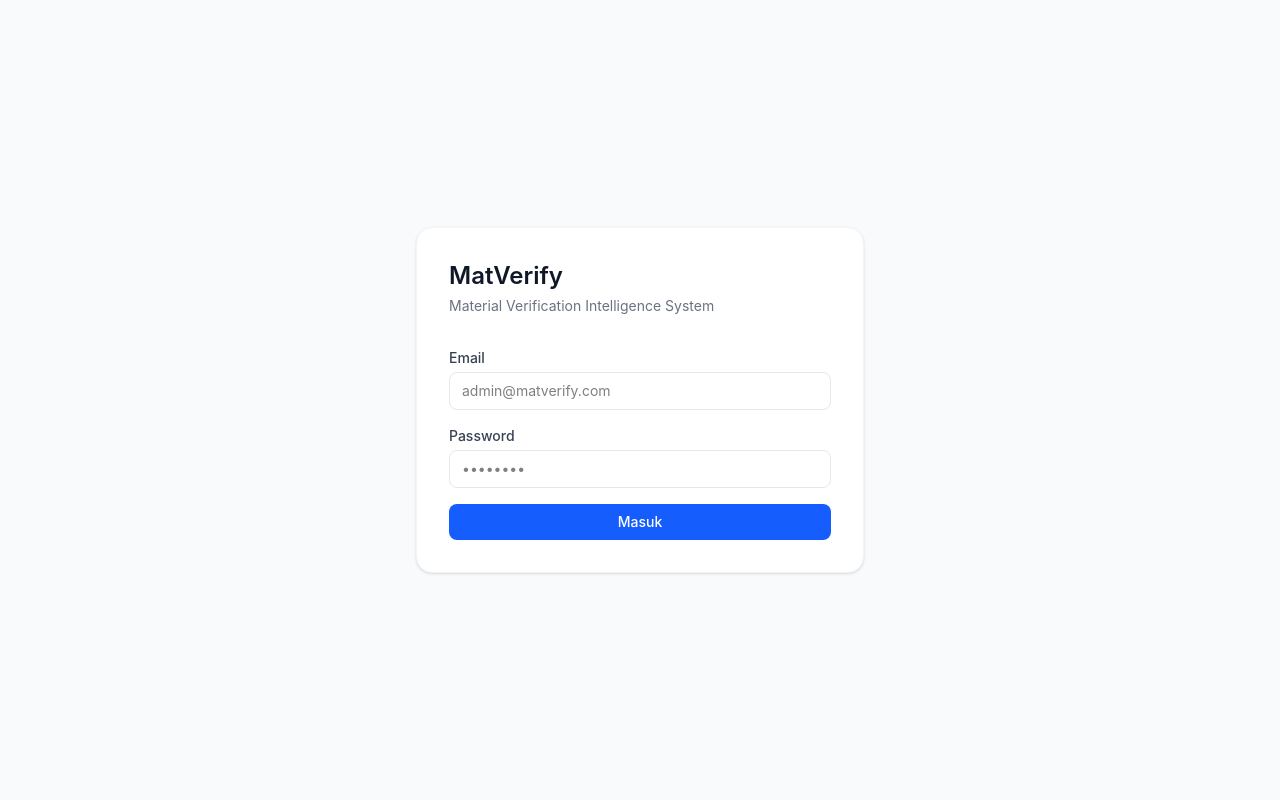
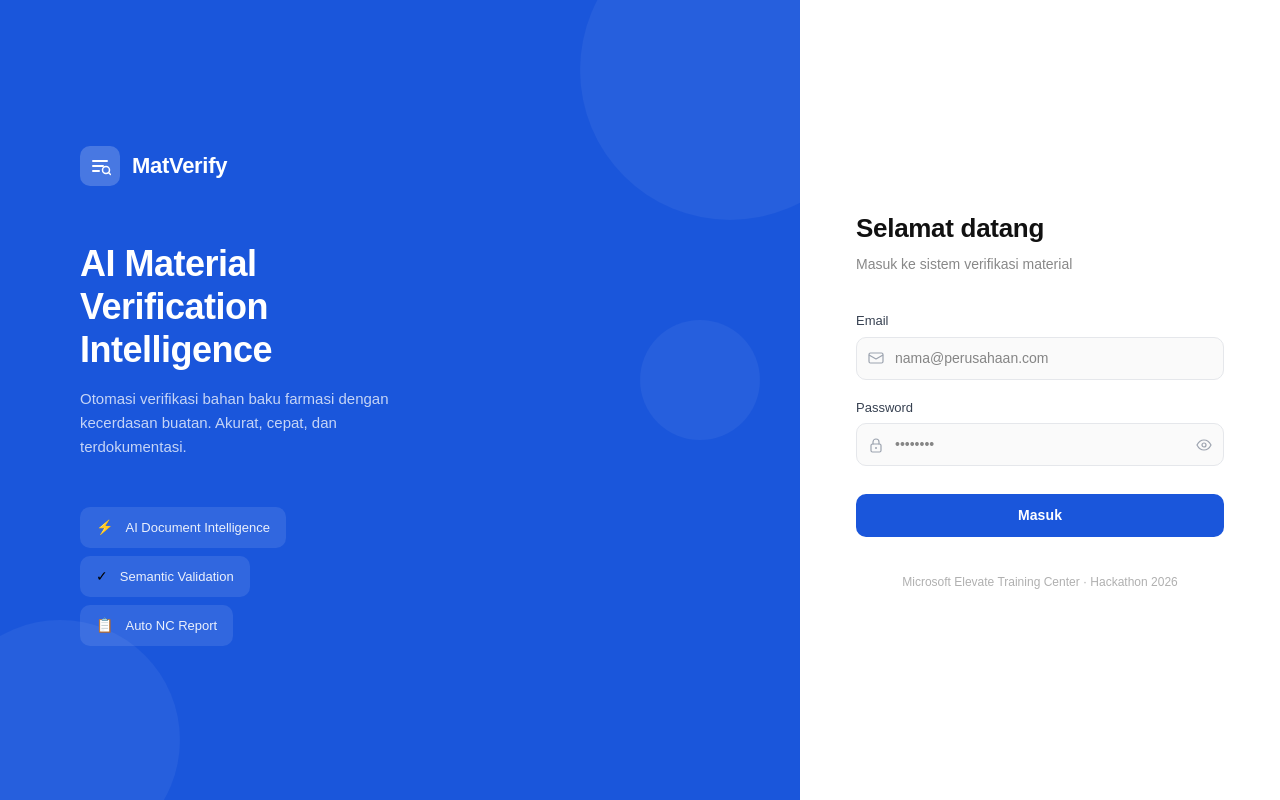
Before and after one commit to ahmadhrr22-collab/matverify, a React (Vite) app in the folder frontend/: page /login in a window 1280 px wide. Built offline with nearby package versions, Linux system fonts and the light colour scheme.

Commit message:
polish login page - professional two-panel layout

```diff
--- a/frontend/src/pages/Login.tsx
+++ b/frontend/src/pages/Login.tsx
@@ -2,71 +2,258 @@ import { useState } from 'react'
 import { useNavigate } from 'react-router-dom'
 import api from '../services/api'
 import { useAuthStore } from '../stores/authStore'
+import { toast } from '../components/Toast'
 
 export default function Login() {
   const [email, setEmail] = useState('')
   const [password, setPassword] = useState('')
-  const [error, setError] = useState('')
   const [loading, setLoading] = useState(false)
+  const [showPassword, setShowPassword] = useState(false)
   const { login } = useAuthStore()
   const navigate = useNavigate()
 
   const handleSubmit = async (e: React.FormEvent) => {
     e.preventDefault()
     setLoading(true)
-    setError('')
     try {
       const res = await api.post('/auth/login', { email, password })
       login(res.data.token, res.data.user)
       navigate('/dashboard')
     } catch {
-      setError('Email atau password salah')
+      toast.error('Login gagal', 'Email atau password tidak sesuai')
     } finally {
       setLoading(false)
     }
   }
 
   return (
-    <div className="min-h-screen bg-gray-50 flex items-center justify-center">
-      <div className="bg-white rounded-2xl shadow-sm border border-gray-100 p-8 w-full max-w-md">
-        <div className="mb-8">
-          <h1 className="text-2xl font-semibold text-gray-900">MatVerify</h1>
-          <p className="text-gray-500 text-sm mt-1">Material Verification Intelligence System</p>
+    <div style={{
+      minHeight: '100vh',
+      display: 'flex',
+      background: 'linear-gradient(135deg, #f0f4ff 0%, #fafafa 50%, #f0f9ff 100%)',
+      fontFamily: 'Arial, sans-serif',
+    }}>
+
+      {/* Left panel */}
+      <div style={{
+        flex: 1,
+        display: 'flex',
+        flexDirection: 'column',
+        justifyContent: 'center',
+        padding: '60px 80px',
+        background: '#1a56db',
+        position: 'relative',
+        overflow: 'hidden',
+      }} className="hidden lg:flex">
+
+        {/* Background decoration */}
+        <div style={{ position: 'absolute', top: -80, right: -80, width: 300, height: 300, borderRadius: '50%', background: 'rgba(255,255,255,0.05)' }} />
+        <div style={{ position: 'absolute', bottom: -60, left: -60, width: 240, height: 240, borderRadius: '50%', background: 'rgba(255,255,255,0.05)' }} />
+        <div style={{ position: 'absolute', top: '40%', right: 40, width: 120, height: 120, borderRadius: '50%', background: 'rgba(255,255,255,0.05)' }} />
+
+        <div style={{ position: 'relative', zIndex: 1 }}>
+          {/* Logo */}
+          <div style={{ display: 'flex', alignItems: 'center', gap: 12, marginBottom: 56 }}>
+            <div style={{ width: 40, height: 40, background: 'rgba(255,255,255,0.2)', borderRadius: 10, display: 'flex', alignItems: 'center', justifyContent: 'center' }}>
+              <svg width="22" height="22" viewBox="0 0 22 22" fill="none">
+                <path d="M4 6h14M4 11h10M4 16h6" stroke="white" strokeWidth="2" strokeLinecap="round"/>
+                <circle cx="17" cy="15" r="3.5" stroke="white" strokeWidth="1.5" fill="none"/>
+                <path d="M19.5 17.5l2 2" stroke="white" strokeWidth="1.5" strokeLinecap="round"/>
+              </svg>
+            </div>
+            <span style={{ fontSize: 22, fontWeight: 700, color: 'white', letterSpacing: '-0.3px' }}>MatVerify</span>
           </div>
 
-        <form onSubmit={handleSubmit} className="space-y-4">
-          <div>
-            <label className="block text-sm font-medium text-gray-700 mb-1">Email</label>
+          <h1 style={{ fontSize: 36, fontWeight: 700, color: 'white', margin: '0 0 16px', lineHeight: 1.2, letterSpacing: '-0.5px' }}>
+            AI Material<br />Verification<br />Intelligence
+          </h1>
+          <p style={{ fontSize: 15, color: 'rgba(255,255,255,0.75)', margin: '0 0 48px', lineHeight: 1.6, maxWidth: 340 }}>
+            Otomasi verifikasi bahan baku farmasi dengan kecerdasan buatan. Akurat, cepat, dan terdokumentasi.
+          </p>
+
+          {/* Feature pills */}
+          {[
+            { icon: '⚡', label: 'AI Document Intelligence' },
+            { icon: '✓',  label: 'Semantic Validation' },
+            { icon: '📋', label: 'Auto NC Report' },
+          ].map(f => (
+            <div key={f.label} style={{
+              display: 'flex', alignItems: 'center', gap: 12,
+              background: 'rgba(255,255,255,0.1)',
+              borderRadius: 10, padding: '10px 16px',
+              marginBottom: 8, width: 'fit-content'
+            }}>
+              <span style={{ fontSize: 14 }}>{f.icon}</span>
+              <span style={{ fontSize: 13, color: 'rgba(255,255,255,0.9)', fontWeight: 500 }}>{f.label}</span>
+            </div>
+          ))}
+        </div>
+      </div>
+
+      {/* Right panel — form */}
+      <div style={{
+        width: '100%',
+        maxWidth: 480,
+        display: 'flex',
+        flexDirection: 'column',
+        justifyContent: 'center',
+        padding: '48px 56px',
+        background: 'white',
+        boxShadow: '-4px 0 40px rgba(0,0,0,0.06)',
+      }}>
+
+        {/* Mobile logo */}
+        <div style={{ display: 'flex', alignItems: 'center', gap: 10, marginBottom: 40 }} className="lg:hidden">
+          <div style={{ width: 34, height: 34, background: '#1a56db', borderRadius: 8, display: 'flex', alignItems: 'center', justifyContent: 'center' }}>
+            <svg width="18" height="18" viewBox="0 0 22 22" fill="none">
+              <path d="M4 6h14M4 11h10M4 16h6" stroke="white" strokeWidth="2" strokeLinecap="round"/>
+              <circle cx="17" cy="15" r="3.5" stroke="white" strokeWidth="1.5" fill="none"/>
+            </svg>
+          </div>
+          <span style={{ fontSize: 18, fontWeight: 700, color: '#111' }}>MatVerify</span>
+        </div>
+
+        <div style={{ marginBottom: 36 }}>
+          <h2 style={{ fontSize: 26, fontWeight: 700, color: '#111', margin: '0 0 6px', letterSpacing: '-0.3px' }}>
+            Selamat datang
+          </h2>
+          <p style={{ fontSize: 14, color: '#888', margin: 0 }}>
+            Masuk ke sistem verifikasi material
+          </p>
+        </div>
+
+        <form onSubmit={handleSubmit}>
+          {/* Email */}
+          <div style={{ marginBottom: 18 }}>
+            <label style={{ display: 'block', fontSize: 13, fontWeight: 500, color: '#374151', marginBottom: 6 }}>
+              Email
+            </label>
+            <div style={{ position: 'relative' }}>
+              <div style={{ position: 'absolute', left: 12, top: '50%', transform: 'translateY(-50%)', color: '#9ca3af' }}>
+                <svg width="16" height="16" viewBox="0 0 16 16" fill="none">
+                  <rect x="1" y="3" width="14" height="10" rx="1.5" stroke="currentColor" strokeWidth="1.2" fill="none"/>
+                  <path d="M1 5l7 4 7-4" stroke="currentColor" strokeWidth="1.2" strokeLinejoin="round"/>
+                </svg>
+              </div>
               <input
                 type="email"
                 value={email}
-              onChange={(e) => setEmail(e.target.value)}
-              className="w-full border border-gray-200 rounded-lg px-3 py-2 text-sm focus:outline-none focus:ring-2 focus:ring-blue-500"
-              placeholder="admin@matverify.com"
+                onChange={e => setEmail(e.target.value)}
                 required
+                placeholder="nama@perusahaan.com"
+                style={{
+                  width: '100%',
+                  padding: '10px 12px 10px 38px',
+                  border: '1px solid #e5e7eb',
+                  borderRadius: 10,
+                  fontSize: 14,
+                  color: '#111',
+                  outline: 'none',
+                  boxSizing: 'border-box',
+                  transition: 'border-color 0.15s',
+                  background: '#fafafa',
+                }}
+                onFocus={e => e.target.style.borderColor = '#1a56db'}
+                onBlur={e => e.target.style.borderColor = '#e5e7eb'}
               />
             </div>
-          <div>
-            <label className="block text-sm font-medium text-gray-700 mb-1">Password</label>
+          </div>
+
+          {/* Password */}
+          <div style={{ marginBottom: 28 }}>
+            <label style={{ display: 'block', fontSize: 13, fontWeight: 500, color: '#374151', marginBottom: 6 }}>
+              Password
+            </label>
+            <div style={{ position: 'relative' }}>
+              <div style={{ position: 'absolute', left: 12, top: '50%', transform: 'translateY(-50%)', color: '#9ca3af' }}>
+                <svg width="16" height="16" viewBox="0 0 16 16" fill="none">
+                  <rect x="3" y="7" width="10" height="8" rx="1.5" stroke="currentColor" strokeWidth="1.2" fill="none"/>
+                  <path d="M5 7V5a3 3 0 016 0v2" stroke="currentColor" strokeWidth="1.2" strokeLinecap="round"/>
+                  <circle cx="8" cy="11" r="1" fill="currentColor"/>
+                </svg>
+              </div>
               <input
-              type="password"
+                type={showPassword ? 'text' : 'password'}
                 value={password}
-              onChange={(e) => setPassword(e.target.value)}
-              className="w-full border border-gray-200 rounded-lg px-3 py-2 text-sm focus:outline-none focus:ring-2 focus:ring-blue-500"
+                onChange={e => setPassword(e.target.value)}
+                required
                 placeholder="••••••••"
-              required
+                style={{
+                  width: '100%',
+                  padding: '10px 38px 10px 38px',
+                  border: '1px solid #e5e7eb',
+                  borderRadius: 10,
+                  fontSize: 14,
+                  color: '#111',
+                  outline: 'none',
+                  boxSizing: 'border-box',
+                  transition: 'border-color 0.15s',
+                  background: '#fafafa',
+                }}
+                onFocus={e => e.target.style.borderColor = '#1a56db'}
+                onBlur={e => e.target.style.borderColor = '#e5e7eb'}
               />
+              <button
+                type="button"
+                onClick={() => setShowPassword(!showPassword)}
+                style={{ position: 'absolute', right: 12, top: '50%', transform: 'translateY(-50%)', background: 'none', border: 'none', cursor: 'pointer', color: '#9ca3af', padding: 0 }}
+              >
+                <svg width="16" height="16" viewBox="0 0 16 16" fill="none">
+                  {showPassword ? (
+                    <><path d="M1 8s2.5-5 7-5 7 5 7 5-2.5 5-7 5-7-5-7-5z" stroke="currentColor" strokeWidth="1.2" fill="none"/><circle cx="8" cy="8" r="2" stroke="currentColor" strokeWidth="1.2" fill="none"/><path d="M2 2l12 12" stroke="currentColor" strokeWidth="1.2" strokeLinecap="round"/></>
+                  ) : (
+                    <><path d="M1 8s2.5-5 7-5 7 5 7 5-2.5 5-7 5-7-5-7-5z" stroke="currentColor" strokeWidth="1.2" fill="none"/><circle cx="8" cy="8" r="2" stroke="currentColor" strokeWidth="1.2" fill="none"/></>
+                  )}
+                </svg>
+              </button>
             </div>
-          {error && <p className="text-red-500 text-sm">{error}</p>}
+          </div>
+
           <button
             type="submit"
             disabled={loading}
-            className="w-full bg-blue-600 text-white rounded-lg py-2 text-sm font-medium hover:bg-blue-700 disabled:opacity-50"
+            style={{
+              width: '100%',
+              padding: '11px',
+              background: loading ? '#93c5fd' : '#1a56db',
+              color: 'white',
+              border: 'none',
+              borderRadius: 10,
+              fontSize: 14,
+              fontWeight: 600,
+              cursor: loading ? 'not-allowed' : 'pointer',
+              transition: 'background 0.15s',
+              display: 'flex',
+              alignItems: 'center',
+              justifyContent: 'center',
+              gap: 8,
+              letterSpacing: '0.1px',
+            }}
+            onMouseEnter={e => { if (!loading) (e.currentTarget as HTMLElement).style.background = '#1e429f' }}
+            onMouseLeave={e => { if (!loading) (e.currentTarget as HTMLElement).style.background = '#1a56db' }}
           >
-            {loading ? 'Masuk...' : 'Masuk'}
+            {loading ? (
+              <>
+                <svg width="14" height="14" viewBox="0 0 14 14" fill="none" style={{ animation: 'spin 0.8s linear infinite' }}>
+                  <circle cx="7" cy="7" r="5.5" stroke="rgba(255,255,255,0.4)" strokeWidth="2"/>
+                  <path d="M7 1.5a5.5 5.5 0 015.5 5.5" stroke="white" strokeWidth="2" strokeLinecap="round"/>
+                </svg>
+                Memverifikasi...
+              </>
+            ) : 'Masuk'}
           </button>
         </form>
+
+        <p style={{ textAlign: 'center', fontSize: 12, color: '#b0b0b0', marginTop: 36, lineHeight: 1.5 }}>
+          Microsoft Elevate Training Center · Hackathon 2026
+        </p>
       </div>
+
+      <style>{`
+        @keyframes spin { from { transform: rotate(0deg) } to { transform: rotate(360deg) } }
+        .hidden { display: none !important }
+        @media (min-width: 1024px) { .hidden { display: flex !important } .lg\\:hidden { display: none !important } }
+      `}</style>
     </div>
   )
 }
```
Lines whose indentation alone changed are shown as unchanged.
